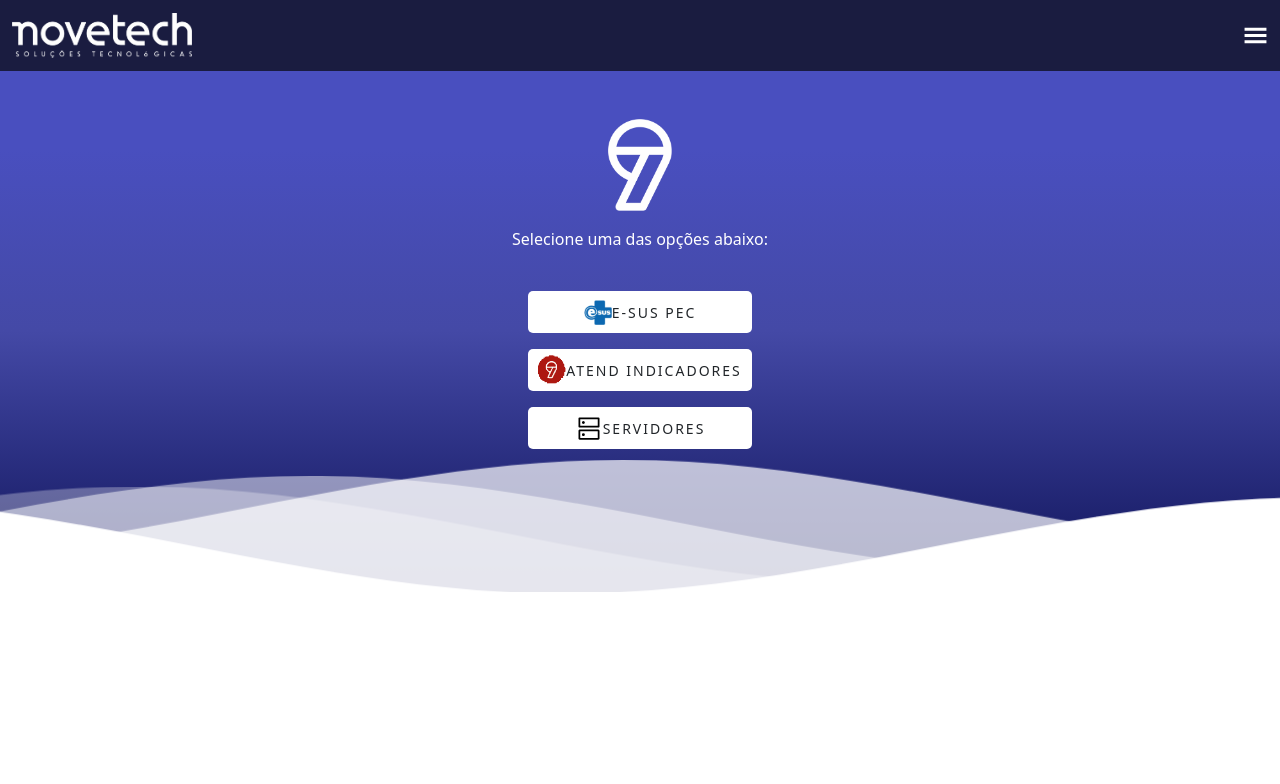
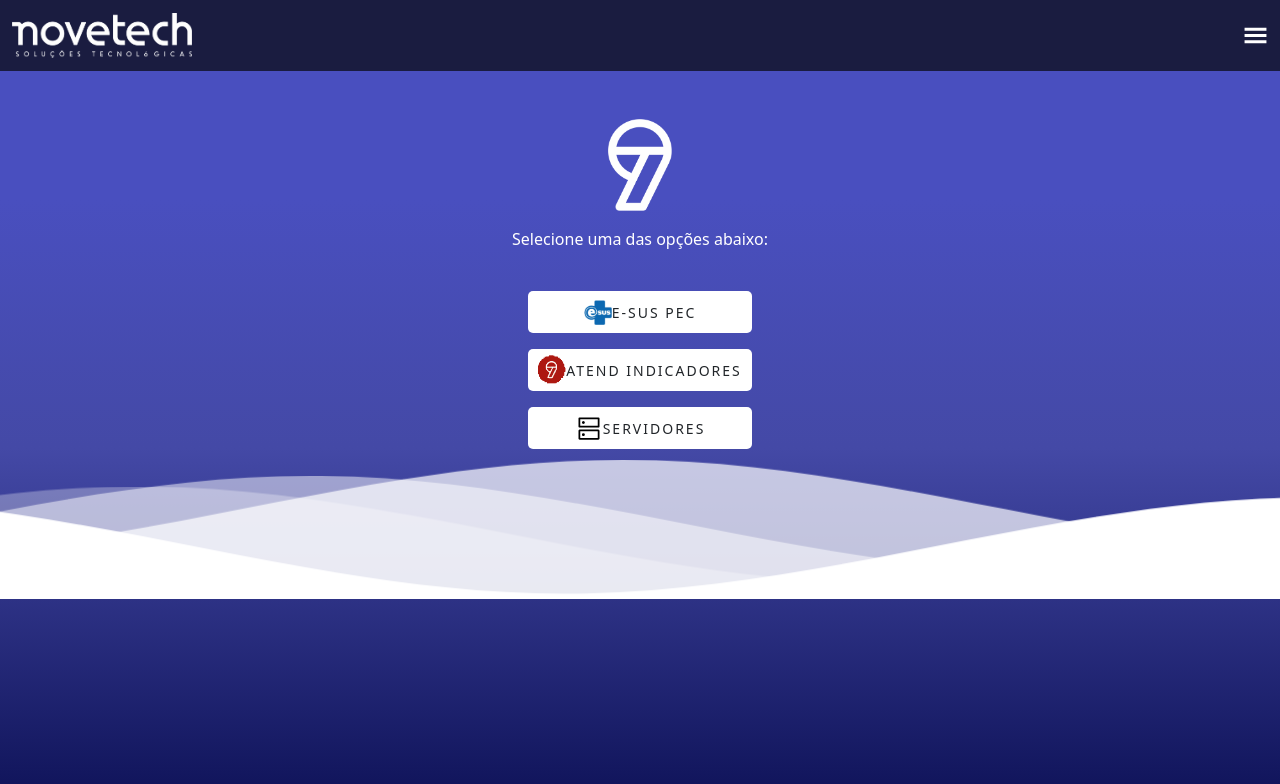
Before and after one commit to yagocdj/Remote-desk, a React (Vite) app: page / in a window 1280 px wide. Shown: the top 784 px of the page. Built offline with nearby package versions, Linux system fonts and the light colour scheme.

Commit message:
Removendo o body.css

```diff
--- a/src/css/base.css
+++ b/src/css/base.css
@@ -8,4 +8,5 @@
 
 body {
     min-height: 100vh;
+    background-image: var(--bg-color-gradient);
 }
--- a/src/css/body.css
+++ /dev/null
@@ -1,9 +0,0 @@
-@import url(base.css);
-
- #isotipoBranco {
-    width: 4rem;
- }
-
-main {
-    color: var(--txt-color);
-}
--- a/src/css/index.css
+++ b/src/css/index.css
@@ -1,6 +1,9 @@
 @import url(base.css);
 
-#root {
-    min-width: 100vh;
-    background: var(--bg-color-gradient);
+ #isotipoBranco {
+    width: 4rem;
+ }
+
+main {
+    color: var(--txt-color);
 }
--- a/src/pages/Index.jsx
+++ b/src/pages/Index.jsx
@@ -2,7 +2,7 @@
 import Waves from '../components/Waves'
 import 'bootstrap/dist/css/bootstrap.css';
 import 'bootstrap/dist/js/bootstrap.bundle';
-import '../css/body.css'
+import '../css/index.css'
 
 function Index(){
     return (
```
